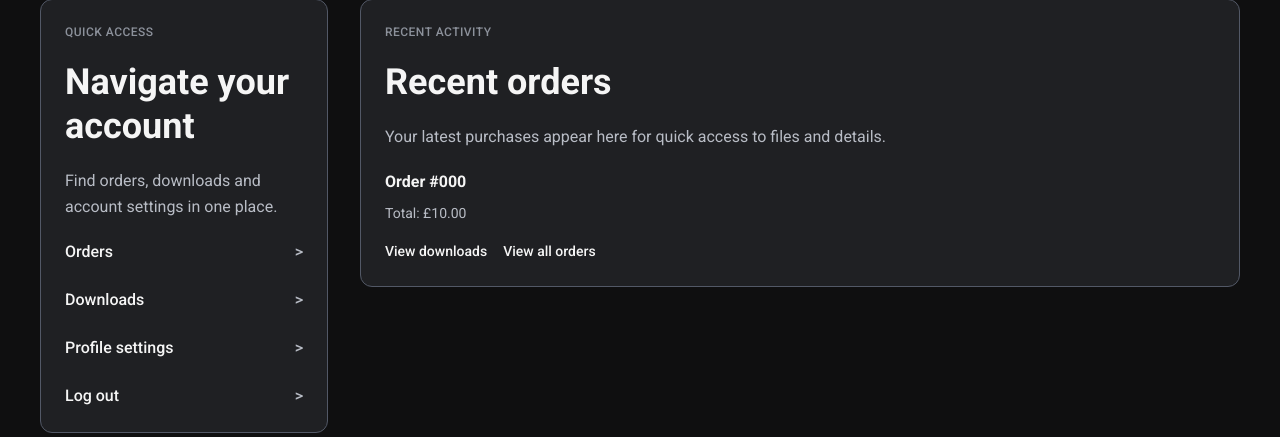
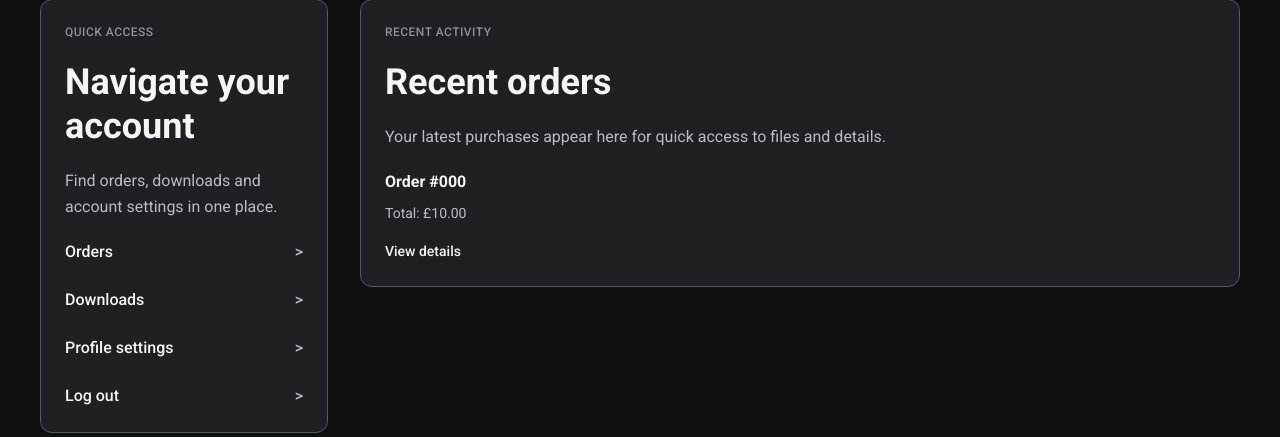
Before and after one commit to creatvie-introvert/cities-under-watch, a Django app: page /profile/ in a window 1280 px wide. Shown: the part 497-934 px from the top of the page. Run offline with Django 5.2, Linux system fonts and the light colour scheme; a user stored in the database is signed in; tables that the repository leaves empty hold one stand-in row (values such as "Sample post"); some libraries are stand-ins or nearby versions.

Commit message:
feat: add account order detail template

```diff
--- a/profiles/templates/profiles/profile.html
+++ b/profiles/templates/profiles/profile.html
@@ -60,12 +60,7 @@
                                         Total: £{{ order.grand_total }}
                                     </p>
                                     <div class="profile-dashboard__order-links">
-                                        <a
-                                            href="{% url 'profile_downloads' %}"
-                                        >
-                                            View downloads
-                                        </a>
-                                        <a href="{% url 'profile_orders' %}">View all orders</a>
+                                        <a href="{% url 'profile_order_detail' order.order_number %}">View details</a>
                                     </div>
                                 </article>
                             {% endfor %}
```
Also changed, not shown: profiles/templates/profiles/profile_order_detail.html (renamed from profiles/templates/profiles/profile_order_details.html).
